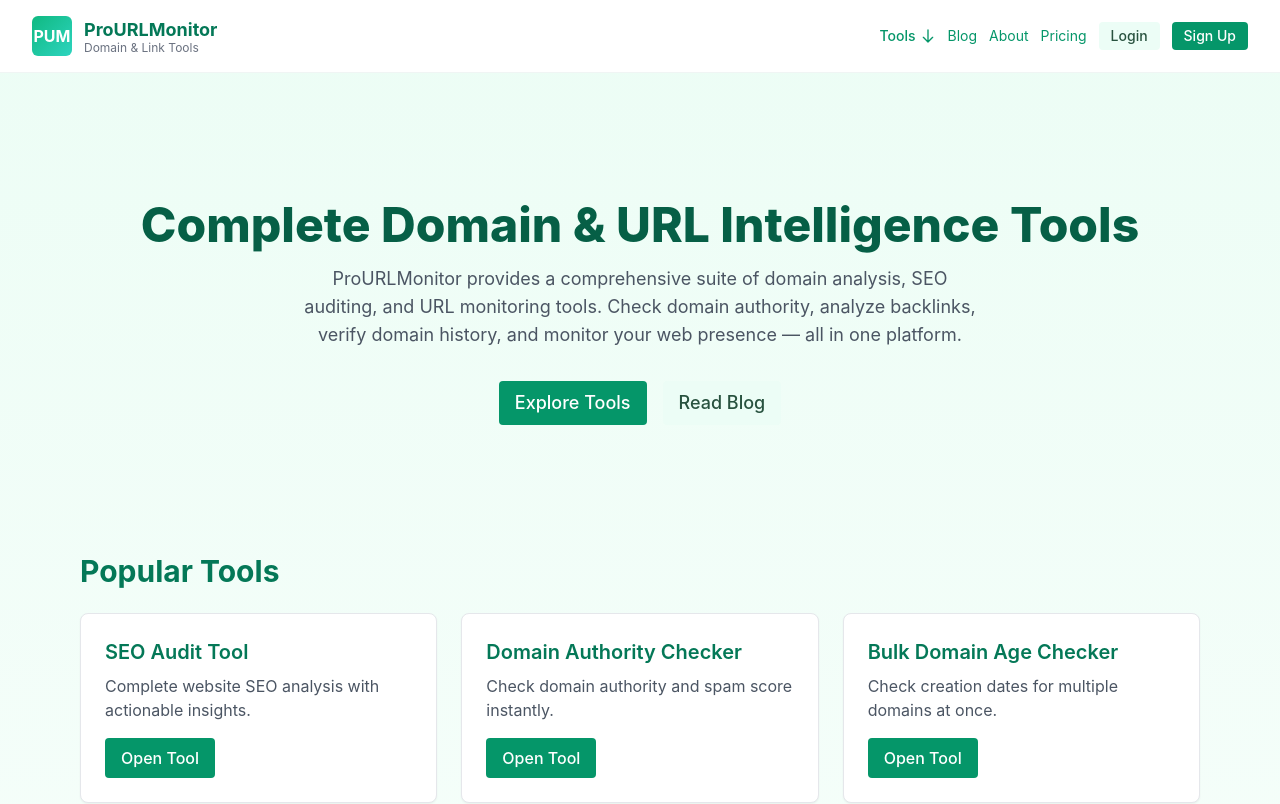
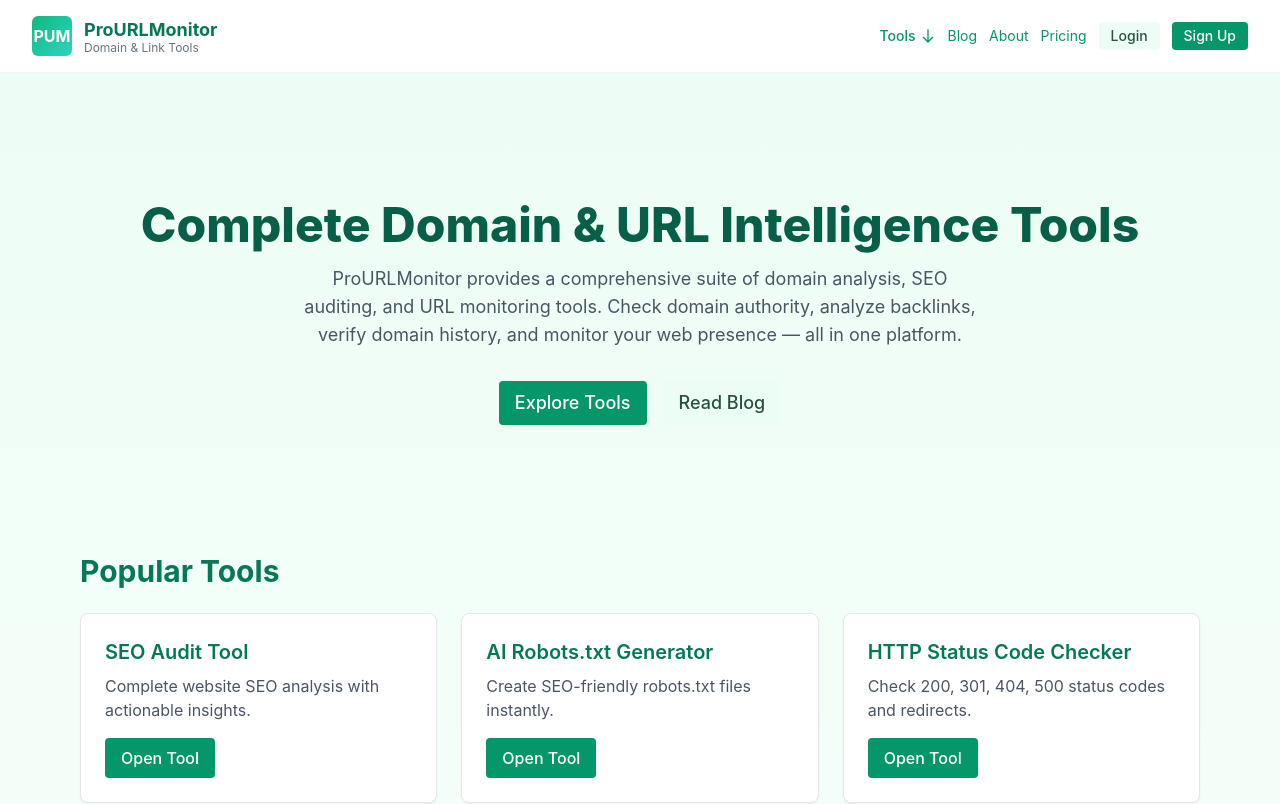
Before and after one commit to owaiskhaaan-sys/pro-url-monitor, a Next.js app: page / in a window 1280 px wide. Shown: the top 804 px of the page. Built offline with nearby package versions, Linux system fonts and the light colour scheme.

Commit message:
Add new tools to Header dropdown and Homepage - Robots.txt & HTTP Status

```diff
--- a/components/Header.js
+++ b/components/Header.js
@@ -6,7 +6,7 @@
 export default function Header() {
   const [showToolsDropdown, setShowToolsDropdown] = useState(false);
 
-  const tools = [    { title: 'SEO Audit Tool', href: '/tools/seo-audit' },    { title: 'Domain Authority Checker', href: '/tools/domain-authority-checker' },
+  const tools = [    { title: 'SEO Audit Tool', href: '/tools/seo-audit' },    { title: 'AI Robots.txt Generator', href: '/tools/robots-txt-generator' },    { title: 'HTTP Status Code Checker', href: '/tools/http-status-checker' },    { title: 'SEO Audit Tool', href: '/tools/seo-audit' },    { title: 'Domain Authority Checker', href: '/tools/domain-authority-checker' },
     { title: 'Bulk Domain Age Checker', href: '/tools/bulk-domain-age-checker' },
     { title: 'Bulk Domain WHOIS Checker', href: '/tools/bulk-domain-whois-checker' },
     { title: 'Domain IP History Checker', href: '/tools/domain-ip-history-checker' },
--- a/pages/index.js
+++ b/pages/index.js
@@ -44,8 +44,12 @@
         <div className="grid grid-cols-1 sm:grid-cols-2 lg:grid-cols-3 gap-6">
           {[{            title: 'SEO Audit Tool',
             href: '/tools/seo-audit',
-            desc: 'Complete website SEO analysis with actionable insights.'
-          },{            title: 'Domain Authority Checker',
+            desc: 'Complete website SEO analysis with actionable insights.'          },{            title: 'AI Robots.txt Generator',
+            href: '/tools/robots-txt-generator',
+            desc: 'Create SEO-friendly robots.txt files instantly.'
+          },{            title: 'HTTP Status Code Checker',
+            href: '/tools/http-status-checker',
+            desc: 'Check 200, 301, 404, 500 status codes and redirects.'          },{            title: 'Domain Authority Checker',
             href: '/tools/domain-authority-checker',
             desc: 'Check domain authority and spam score instantly.'
           },{
```
Also changed, not shown: tools-list.txt (added).
